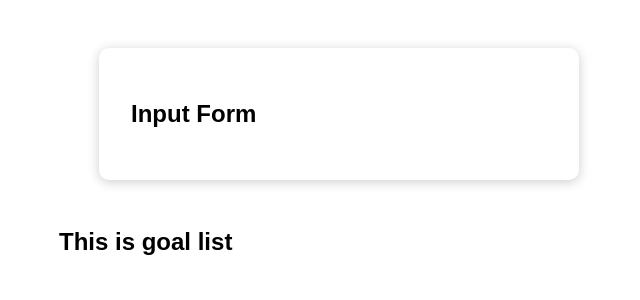
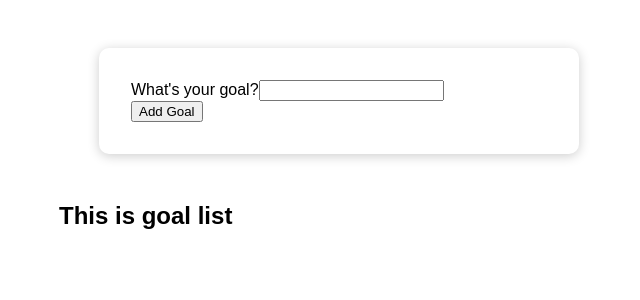
Before and after one commit to krsticn/goal-tracker, a React (Create React App) app: page / in a window 1280 px wide. Shown: the top 300 px of the page, without its empty margins (301-941 px from the left). Built offline with nearby package versions, Linux system fonts and the light colour scheme.

Commit message:
Logic of GoalInput component is mostly done.Value is taken from input form and stored in a state. Submit Handler function prevents default behavior of form, and sends state to parent App component to be handled, unshifted into App state.

```diff
--- a/src/App.js
+++ b/src/App.js
@@ -4,21 +4,39 @@ import GoalList from "./components/GoalList/GoalList";
 import "./App.css";
 
 const App = () => {
-  const [entredGoals, setEntredGoals] = useState([
+  const [goalsData, setGoalsData] = useState([
     { text: "First Goal", id: "1" },
     { text: "Second Goal", id: "2" },
   ]);
 
+  const addGoalHandler = (goalText) => {
+    setGoalsData((prevGoals) => {
+      let previousGoals = [...prevGoals];
+      let adedGoals = previousGoals.unshift({
+        text: goalText,
+        id: Math.ceil(Math.random() * 100),
+      });
+      return adedGoals;
+    });
+  };
+
+  const deleteItemHandler = (goalId) => {
+    setGoalsData((prevGoals) => {
+      let removedGoals = prevGoals.filter((goal) => goal.id !== goalId);
+      return removedGoals;
+    });
+  };
+
   let content = <h2>There is no goals. Add one?</h2>;
 
-  if (entredGoals.length > 0) {
-    content = <GoalList />;
+  if (goalsData.length > 0) {
+    content = <GoalList goals={goalsData} onDelete={deleteItemHandler} />;
   }
 
   return (
     <div id="goals">
       <section id="goal-form">
-        <GoalInput />
+        <GoalInput addGoal={addGoalHandler} />
       </section>
       {content}
     </div>
--- a/src/components/GoalInput/GoalInput.js
+++ b/src/components/GoalInput/GoalInput.js
@@ -1,7 +1,27 @@
-import React from "react";
+import React, { useState } from "react";
+import Button from "../UI/Button";
 
 const GoalInput = (props) => {
-  return <h2>Input Form</h2>;
+  const [entredGoals, setEntredGoals] = useState("");
+
+  const goalInputHandler = (event) => {
+    setEntredGoals(event.target.value);
+  };
+
+  const submitHandler = (event) => {
+    event.preventDefault();
+    props.addGoal(entredGoals);
+  };
+
+  return (
+    <form onSubmit={submitHandler}>
+      <div>
+        <label>What's your goal?</label>
+        <input type="text" onChange={goalInputHandler}></input>
+      </div>
+      <Button />
+    </form>
+  );
 };
 
 export default GoalInput;
--- a/src/components/GoalList/GoalList.js
+++ b/src/components/GoalList/GoalList.js
@@ -1,6 +1,6 @@
 import React from "react";
 
-const GoalList = () => {
+const GoalList = (props) => {
   return <h2>This is goal list</h2>;
 };
 
--- a/src/components/UI/Button.js
+++ b/src/components/UI/Button.js
@@ -0,0 +1,11 @@
+import React from "react";
+
+const Button = (props) => {
+  return (
+    <button type="submit" onClick={props.onClick}>
+      Add Goal
+    </button>
+  );
+};
+
+export default Button;
```
